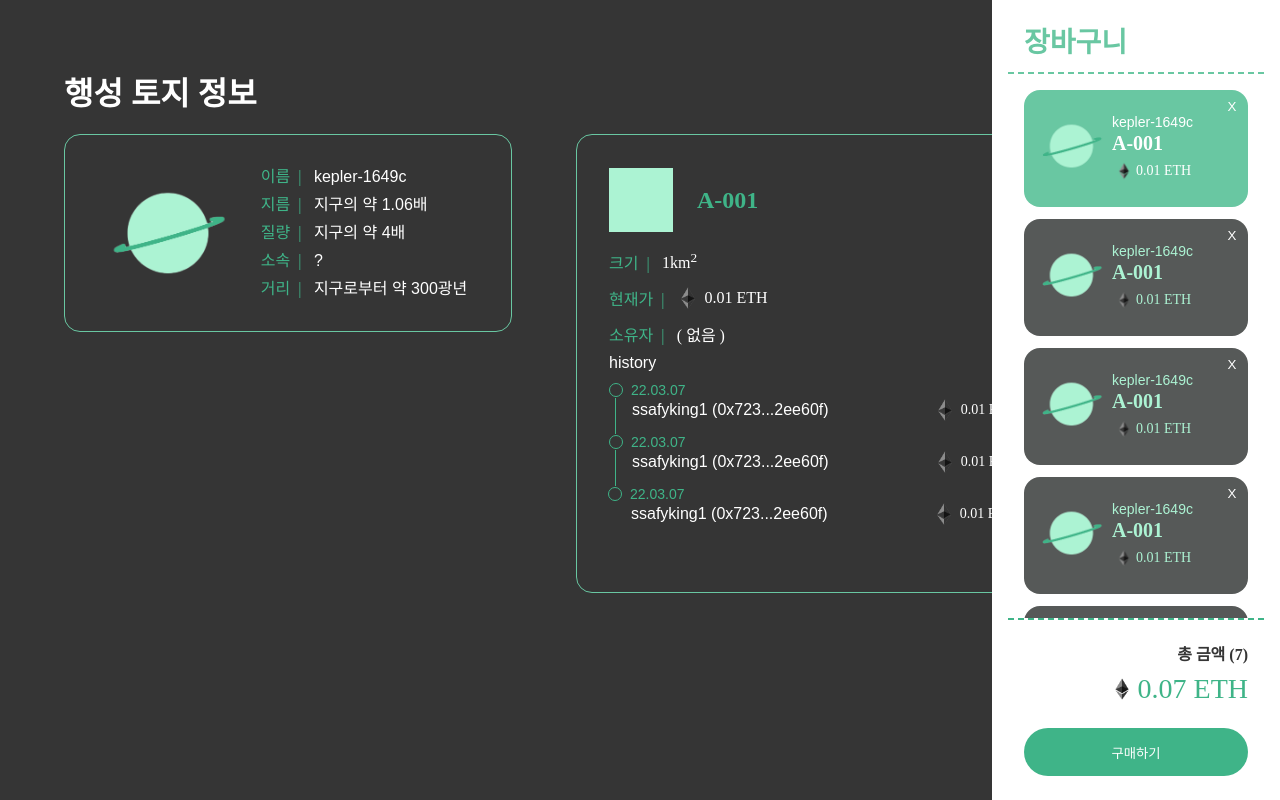
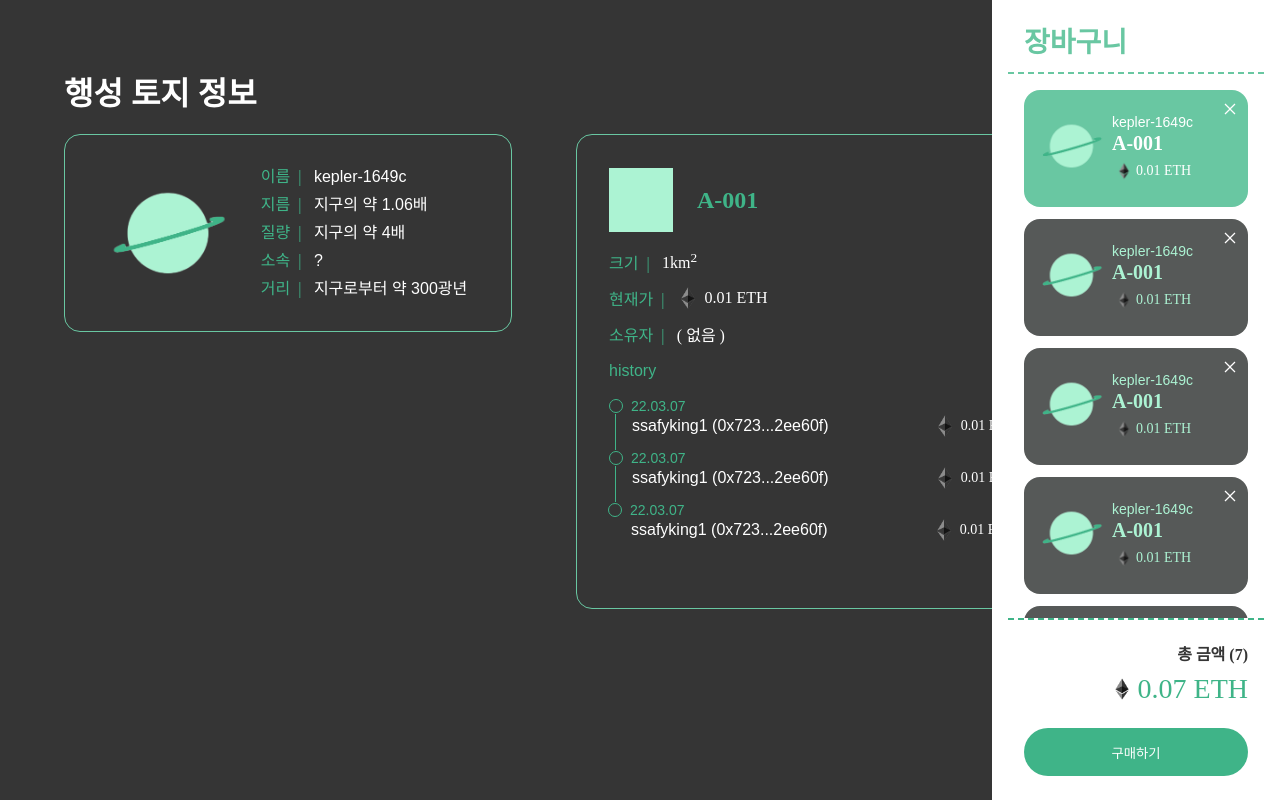
Before and after one commit to une9/MINT, a React (Create React App) app in the folder frontend/: page /planet/purchase in a window 1280 px wide. Built offline with nearby package versions, Linux system fonts and the light colour scheme; a web font is replaced by a local one.

Commit message:
[#S06P22A106-29] feat: Land Component

```diff
--- a/frontend/package.json
+++ b/frontend/package.json
@@ -8,6 +8,7 @@
     "@testing-library/user-event": "^13.5.0",
     "react": "^16.14.0",
     "react-dom": "^16.14.0",
+    "react-icons": "^4.3.1",
     "react-lottie": "^1.2.3",
     "react-router-dom": "^6.2.2",
     "react-scripts": "5.0.0",
--- a/frontend/src/components/Land.js
+++ b/frontend/src/components/Land.js
@@ -1,15 +1,20 @@
 import styles from "../styles/Land.module.scss";
 import PurchaseHistoryItem from "./PurchaseHistoryItem";
 
+import { VscChevronUp, VscChevronDown } from "react-icons/vsc";
+
 // version
-// card-open: 행성 구매페이지 (history: open)
-// card-close: 마이페이지 - 내가 구매한 토지 정보 (history default: close)
+// card-purchase: 행성 구매페이지 (history: open)
+// card-mypage: 마이페이지 - 내가 구매한 토지 정보 (history default: close)
 
 const Land = ({ version, id, area, image, buyer, trade_date, price, token }) => {
     console.log(version)
 
     return(
-        <article className={`${styles.Land} ${styles[version]} ${version === "card-open" ? "Box" : ""}`}>
+        <article className={`${styles.Land} ${styles[version]} ${version === "card-purchase" ? "Box" : ""}`}>
+            {
+                version === "card-purchase"
+                &&
                 <header>
                     {
                         image
@@ -18,6 +23,20 @@ const Land = ({ version, id, area, image, buyer, trade_date, price, token }) =>
                     }
                     <h2>{id}</h2>
                 </header>
+            }
+            <div className={styles.landInfoWrapper}>
+                {
+                    version === "card-mypage"
+                    &&
+                    <div className={styles.landImgWrapper}>
+                        {
+                            image
+                            ? <img className={`${styles.landImg} ${styles.landImgBig}`} src={image} alt="landImg" />
+                            : <div className={`${styles.landImg} ${styles.landImgBig}`} />
+                        }
+                        <button className={styles.landImgUploadBtn}>사진 등록</button>
+                    </div>
+                }
                 <dl className={`metadata ${styles.metadata}`}>
                     <div>
                         <dt>크기</dt> <dd>{area}km<sup>2</sup></dd>
@@ -29,21 +48,38 @@ const Land = ({ version, id, area, image, buyer, trade_date, price, token }) =>
                             <span className={`priceText ${styles.priceText}`}>{price} ETH</span>
                         </dd>
                     </div>
+                    {
+                        version !== "card-purchase"
+                        &&
+                        <div className={styles.tradeDate}>
+                            <dt>취득일</dt> <dd>{trade_date}</dd>
+                        </div>
+                    }
                     <div>
                         <dt>소유자</dt> <dd>{buyer}{`(${token ? token : " 없음 "})`}</dd>
                     </div>
-                <div className={styles.tradeDate}>
-                    <dt>취득일</dt> <dd>{trade_date}</dd>
-                </div>
-                <detail open>
-                    <summary>history</summary>
+                    <details open={version === "card-purchase" ? true : false} className={styles.purchaseHistory}>
+                        <summary>
+                            history
+                            {
+                                version !== "card-purchase"
+                                &&
+                                <VscChevronDown className={styles.arrowDown} />
+                            }
+                        </summary>
                         <ul className={styles.historyItems}>
                             <PurchaseHistoryItem price={0.01} />
                             <PurchaseHistoryItem price={0.01} />
                             <PurchaseHistoryItem price={0.01} />
                         </ul>
-                </detail>
+                    </details>
                 </dl>
+            </div>
+            {
+                version === "card-mypage"
+                &&
+                <button className={styles.landInMapBtn}>지도에서 위치 확인하기</button>
+            }
 
         </article>
     );
--- a/frontend/src/components/SideBarCart.js
+++ b/frontend/src/components/SideBarCart.js
@@ -1,3 +1,5 @@
+import { VscChromeClose } from "react-icons/vsc";
+
 const SideBarCart = ({cartItems, selectedIdx, setSelectedIdx}) => {
     console.log(cartItems)
 
@@ -10,7 +12,7 @@ const SideBarCart = ({cartItems, selectedIdx, setSelectedIdx}) => {
                 {
                     cartItems.map((item, idx) => (
                         <section key={`cartItem-${idx}`} className={`cartItem ${idx === selectedIdx ? "cartItem--selected" : ""}`}>
-                            <button className="deleteBtn">X</button>
+                            <button className="deleteBtn"><VscChromeClose/></button>
                             <img className="planetImg" src={item.planet.data.imgSrc} alt={`planet-${item.planet.data.name}`} />
                             <div className="itemInfo">
                                 <p className="planetName">{item.planet.data.name}</p>
--- a/frontend/src/pages/PlanetPurchase.js
+++ b/frontend/src/pages/PlanetPurchase.js
@@ -180,7 +180,7 @@ const PlanetPurchase= () => {
                         }
                     </div>
                     <div>
-                        <Land {...{...cartItems[selectedIdx], ...{version: "card-open"}}} />
+                        <Land {...{...cartItems[selectedIdx], ...{version: "card-purchase"}}} />
                     </div>
                 </div>
             </main>
--- a/frontend/src/styles/Land.module.scss
+++ b/frontend/src/styles/Land.module.scss
@@ -12,11 +12,9 @@
         }
     }
 
-    .tradeDate {
-        display: none;
-    }
+    .metadata {
+        margin-bottom: 0;
 
-    .metadata {
         dd, sup {
             font-family: 'Pretendard-Black';
         }
@@ -32,15 +30,14 @@
 
 }
 
-.Land.card-close {
-    header {
-        display: none;
-    }
-
-    .tradeDate {
-        display: block;
+.landImgWrapper {
+    .landImgBig {
+        width: 128px;
+        height: 128px;
     }
 }
+
+
 
 .landImg {
     width: 64px;
@@ -49,6 +46,79 @@
     margin-right: 1.5rem;
 }
 
+.purchaseHistory {
+    width: 26rem;
+
+    summary {
+        cursor: pointer;
+        outline: none;
+        list-style: none;
+        color: $point-main;
+        margin: 1rem 0 1.5rem 0;
+
+        display: flex;
+        align-items: center;
+    }
+
+    summary::-webkit-details-marker {
+        display: none;
+    }
+
+    .arrowDown {
+        margin-left: 1rem;
+        fill: $point-main;
+
+        transform: rotate( -360deg );
+        transition: transform 150ms ease;
+    }
+}
+
+.purchaseHistory[open] {
+    .arrowDown {
+        transform: rotate( -180deg );
+        transition: transform 150ms ease;
+    }
+}
+
 .historyItems {
     padding-left: 6px;
 }
+
+.landImgUploadBtn {
+    width: 128px;
+    height: 36px;
+    border: 1px solid $point-main;
+    border-radius: 24px;
+    color: $point-main;
+    margin-top: 1rem;
+}
+
+.landInMapBtn {
+    width: 16rem;
+    height: 2.5rem;
+    border-radius: 1.25rem;
+    border: none;
+    background-color: $point-main;
+    margin-top: 2.5rem;
+}
+
+
+// version
+.Land.card-mypage {
+    display: flex;
+    flex-direction: column;
+    align-items: center;
+
+    .landInfoWrapper {
+        display: flex;
+    }
+
+    .purchaseHistory {
+        margin-left: 4rem;
+    }
+
+    .metadata {
+        margin-top: 0;
+        margin-left: 1.5rem;
+    }
+}
--- a/frontend/src/styles/style.scss
+++ b/frontend/src/styles/style.scss
@@ -196,6 +196,7 @@ main > h1 {
                 background-color: transparent;
                 color: $point-light;
             }
+
         }
 
         .cartItem.cartItem--selected {
@@ -247,8 +248,17 @@ main > h1 {
             padding: 0;
 
             position: absolute;
-            right: 0;
-            top: 0;
+            right: 0.125rem;
+            top: 0.25rem;
+
+            svg, path {
+                background-color: transparent;
+            }
+
+            svg {
+                width: 1rem;
+                height: 1rem;
+            }
         }
 
     }
```
Also changed, not shown: 1 other file (tests, documents, lock files or other folders). Lines whose indentation alone changed are shown as unchanged.
